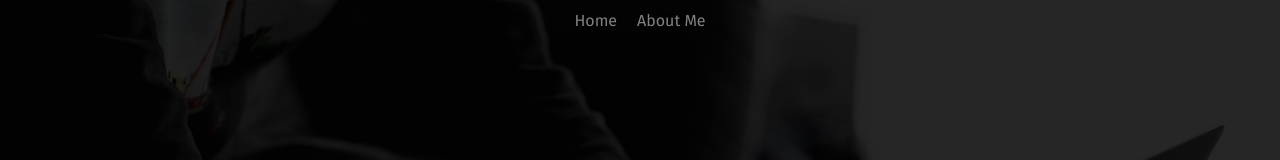
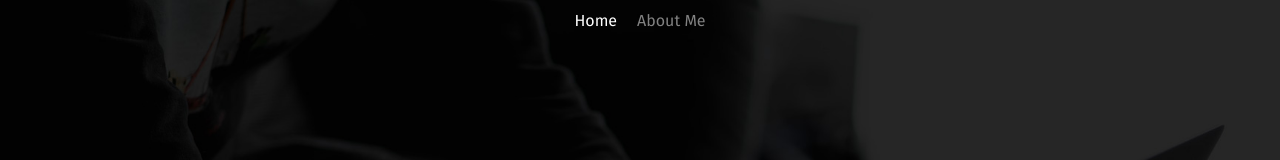
Before and after one commit to SirBruno/portfolio, a React (Create React App) app: page / in a window 1280 px wide. Shown: the top 160 px of the page. Built offline with nearby package versions, Linux system fonts and the light colour scheme.

Commit message:
did some improvements to the navigation

```diff
--- a/src/App.css
+++ b/src/App.css
@@ -45,4 +45,14 @@ nav {
 nav a {
   color: rgba(255,255,255,.5);
   margin: 0 10px;
+  transition: .2s;
 }
+
+nav a:hover {
+  color: #fff;
+  transition: .2s;
+}
+
+.highlightedNavLink {
+  color: #fff;
+}
--- /dev/null
+++ b/src/components/Nav/Nav.js
@@ -0,0 +1,22 @@
+import { Switch, Route, Link, useLocation } from 'react-router-dom'
+import App from '../../App'
+
+export default function Nav() {
+
+  const location = useLocation();
+  console.log(location.pathname)
+
+  return (
+    <>
+      <nav>
+        <Link className={location.pathname === "/" ? "highlightedNavLink" : null} to="/">Home</Link>
+        <a href="google.com">About Me</a>
+      </nav>
+      <Switch>
+        <Route exact path="/">
+          <App />
+        </Route>
+      </Switch>
+    </>
+  )
+}
--- a/src/index.js
+++ b/src/index.js
@@ -1,24 +1,16 @@
-import React from 'react';
-import ReactDOM from 'react-dom';
-import './index.css';
-import App from './App';
-import store from './app/store';
-import { Provider } from 'react-redux';
-import { BrowserRouter as Router, Switch, Route, Link } from 'react-router-dom';
+import React from 'react'
+import ReactDOM from 'react-dom'
+import './index.css'
+import store from './app/store'
+import { Provider } from 'react-redux'
+import { BrowserRouter as Router } from 'react-router-dom'
+import Nav from './components/Nav/Nav'
 
 ReactDOM.render(
   <React.StrictMode>
     <Provider store={store}>
       <Router>
-        <nav>
-          <Link to="/">Home</Link>
-          <a href="google.com">About Me</a>
-        </nav>
-        <Switch>
-          <Route exact path="/">
-            <App />
-          </Route>
-        </Switch>
+        <Nav />
       </Router>
     </Provider>
   </React.StrictMode>,
```
Also changed, not shown: public/manifest.json.
